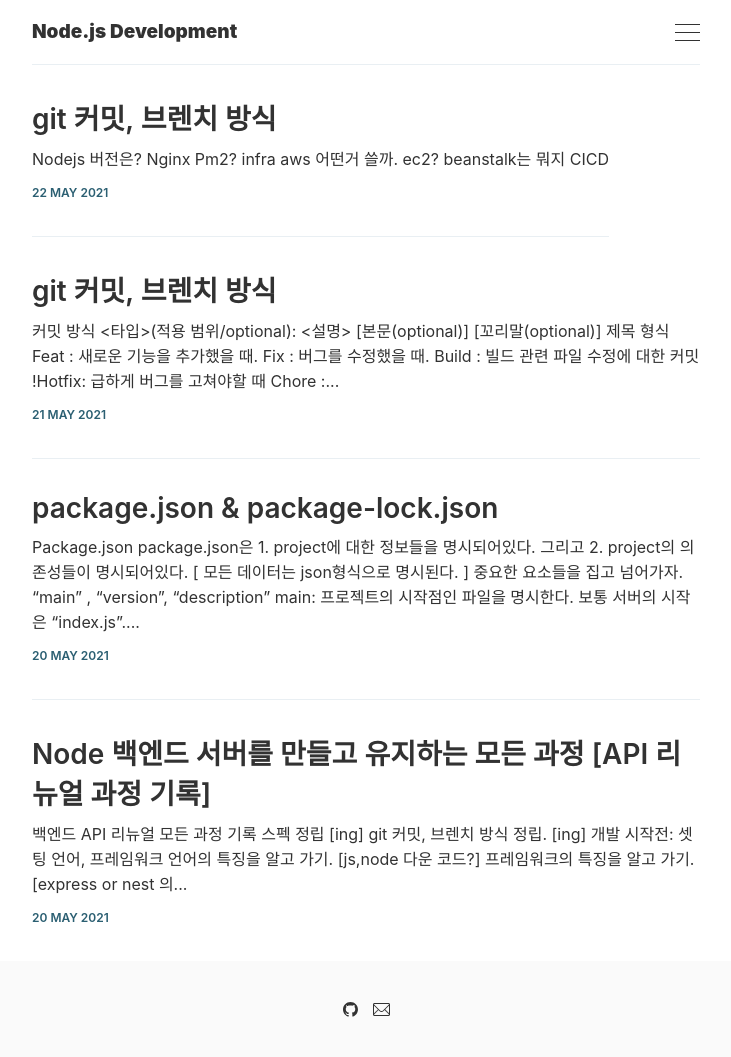
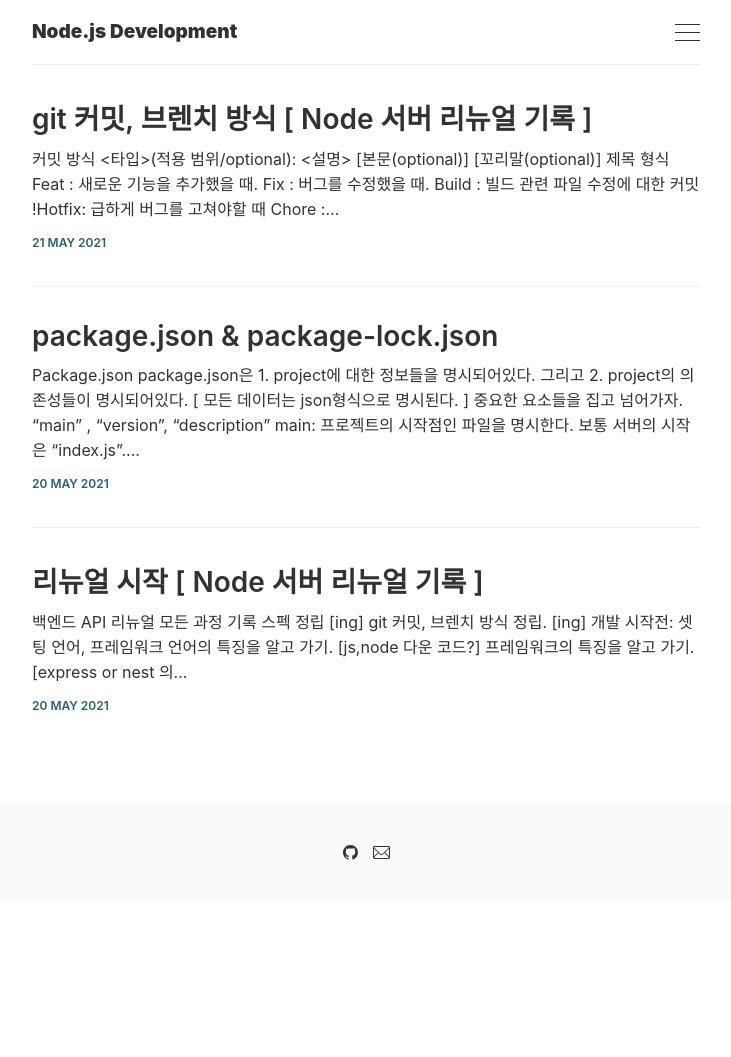
Before and after one commit to dont-think-about-too-much/dont-think-about-too-much.github.io, a Jekyll site: the page built from index.html, in a window 1280 px wide. Shown: the whole page, without its empty margins (274-1005 px from the left). Built offline with Jekyll 4.4.1, drawn with Linux system fonts in a browser that asks for light colours; the list of posts is cut into pages by our own code; after the commit the page ends 900 px from its top, so only the background shows below that; part of the change alters nothing that is shown.

Commit message:
Pfeat: server spec md 작성중

````diff
--- a/_posts/2021-05-20-node-backend-fundamentals.md
+++ b/_posts/2021-05-20-node-backend-fundamentals.md
@@ -1,6 +1,6 @@
 ---
 layout: post
-title: Node 백엔드 서버를 만들고 유지하는 모든 과정 [API 리뉴얼 과정 기록]
+title: 리뉴얼 시작 [ Node 서버 리뉴얼 기록 ]
 tags: [NodeJS, Backend]
 ---
 
--- a/_posts/2021-05-21-git-commit.md
+++ b/_posts/2021-05-21-git-commit.md
@@ -1,9 +1,9 @@
 ---
 layout: post
-title: git 커밋, 브렌치 방식
+title: git 커밋, 브렌치 방식 [ Node 서버 리뉴얼 기록 ]
 tags: [Nodejs, renewal, API]
+---
 
----
 **커밋 방식**
 
 ```
@@ -13,6 +13,7 @@ tags: [Nodejs, renewal, API]
 
 [꼬리말(optional)]
 ```
+
 <br>
 
 ## 제목 형식 <타입>
@@ -31,17 +32,20 @@ Test : 테스트 코드 수정에 대한 커밋(프로덕션 코드 변경 X)<br
 Rename: 파일 혹은 폴더명을 수정하거나 옮기는 작업<br>
 Remove: 파일을 삭제하는 작업만 수행<br>
 
+## 적용 범위
 
-## 적용 범위
 커밋된 내용의 적용범위를 나타냅니다.
 
 ## 본문
+
 커밋의 첫줄로 표현하기 부족한 부분을 적습니다.
 
 ## 꼬리말
+
 해당 커밋이 어떤 이슈에서 왔는지에 대한 참조 정보를 작성합니다.
 
 ### 꼬리말 타입
+
 Fixes: 이슈 수정중<br>
 Resolves: 이슈를 해결했다.<br>
 Ref: 참고할 이슈가 있음<br>
@@ -50,4 +54,5 @@ Related to: 해당 커밋에 관련된 이슈 번호
 <br><br>
 
 ## Reference
+
 - [https://overcome-the-limits.tistory.com/entry/](https://overcome-the-limits.tistory.com/entry/%ED%98%91%EC%97%85-%ED%98%91%EC%97%85%EC%9D%84-%EC%9C%84%ED%95%9C-%EA%B8%B0%EB%B3%B8%EC%A0%81%EC%9D%B8-git-%EC%BB%A4%EB%B0%8B%EC%BB%A8%EB%B2%A4%EC%85%98-%EC%84%A4%EC%A0%95%ED%95%98%EA%B8%B0)
--- a/_posts/2021-05-22-server-spec-inspect.md
+++ /dev/null
@@ -1,17 +0,0 @@
----
-layout: post
-title: git 커밋, 브렌치 방식
-tags: [Nodejs, renewal, spec]
----
-
-## Nodejs 버전은?
-
-## Nginx
-
-## Pm2?
-
-# infra
-
-aws 어떤거 쓸까. ec2? beanstalk는 뭐지
-
-## CICD
--- /dev/null
+++ b/tmp_post/2021-05-22-server-spec-inspect.md
@@ -0,0 +1,37 @@
+---
+layout: post
+title: Node 백엔드 spec 정하기 [ Node 서버 리뉴얼 기록 ]
+tags: [Nodejs, renewal, spec]
+---
+
+> 스펙을 정립하고 가자.
+
+## Nodejs 버전은?
+
+![d ](../images/posts/lts.png)
+LTS만 쓰면 괜찮다고 본다. 다만 너무 최신은 또 좀 그렇고.<br>`14`로 선택.
+
+## framework?
+
+개인적인 경험으로 `koa`, `express`의 차이는 이용하는 몇몇 모듈이 달라지는 것뿐이라고 판단된다. 차이가 거의 없으니 지금까지 이용했던 koa를 이용한다. 성능도 더 좋기도 하다. <br>
+개인적으로는 `nest`를 선호한다. 하지만 다음 사람이 코드를 인수인계받았을 때 비용이 덜드는 게 더 좋지않을까 싶다. 내 자리를 메꾸는 사람이 시니어는 분명히 아니다. 그렇다면 express만 해봤을 확률이 높다. 회사를 위해 express 혹은 koa를 이용하기로 !
+
+## Nginx 왜써요?
+
+**서버에서 너무 많은 일을 하는게 좋진않자나 !**<br>
+이게 정답이다. 사실 process managing, https처리 다 할수 있다. 하지만 백엔드 서버는 요청들이 계속 들어오게 되고 우리가 만들어놓은 비지니스 관련 작업들을 처리하는 것이 더 중요하다. `https 처리`, `Load Balancing`까지 하면 서버에서 해야할 일이 너무 많아지고 요청에 대한 응답 속도도 당연히 느려진다.<br>
+그리고 Node에서 다 할수 있다고 하지만, Nginx가 Load Balancing, https 처리하는데에 더 많은 노력을 쏟았을 것이고 더 성능이 좋을 것이니. 세무사에게 세무일을 맡기듣 전문가에게 맡기자.
+
+지금의 서비스에서는 HTTPS, Load Balancing 이 두가지를 위해 이용한다.
+
+## Pm2?
+
+Nginx에서도 말했듯이 노드 에서도 clustering(여러개의 서버를 만들어주는 것)을 해준다. 하지만 그 전문가인 pm2에게 맡기자.
+
+PM2는 이름부터가 **Process Manager**이다. 설정에 따라 process 갯수를 정할수 있고, **무엇보다 중요한 것은 서버가 어떠한 에러로 꺼지게 된다면 pm2가 알아서 다시 켜준다. 계속 서버를 살아있게 만들어준다.**
+
+# infra
+
+aws 어떤거 쓸까. ec2? beanstalk는 뭐지
+
+## CICD
````
Also changed, not shown: images/posts/lts.PNG (added).
